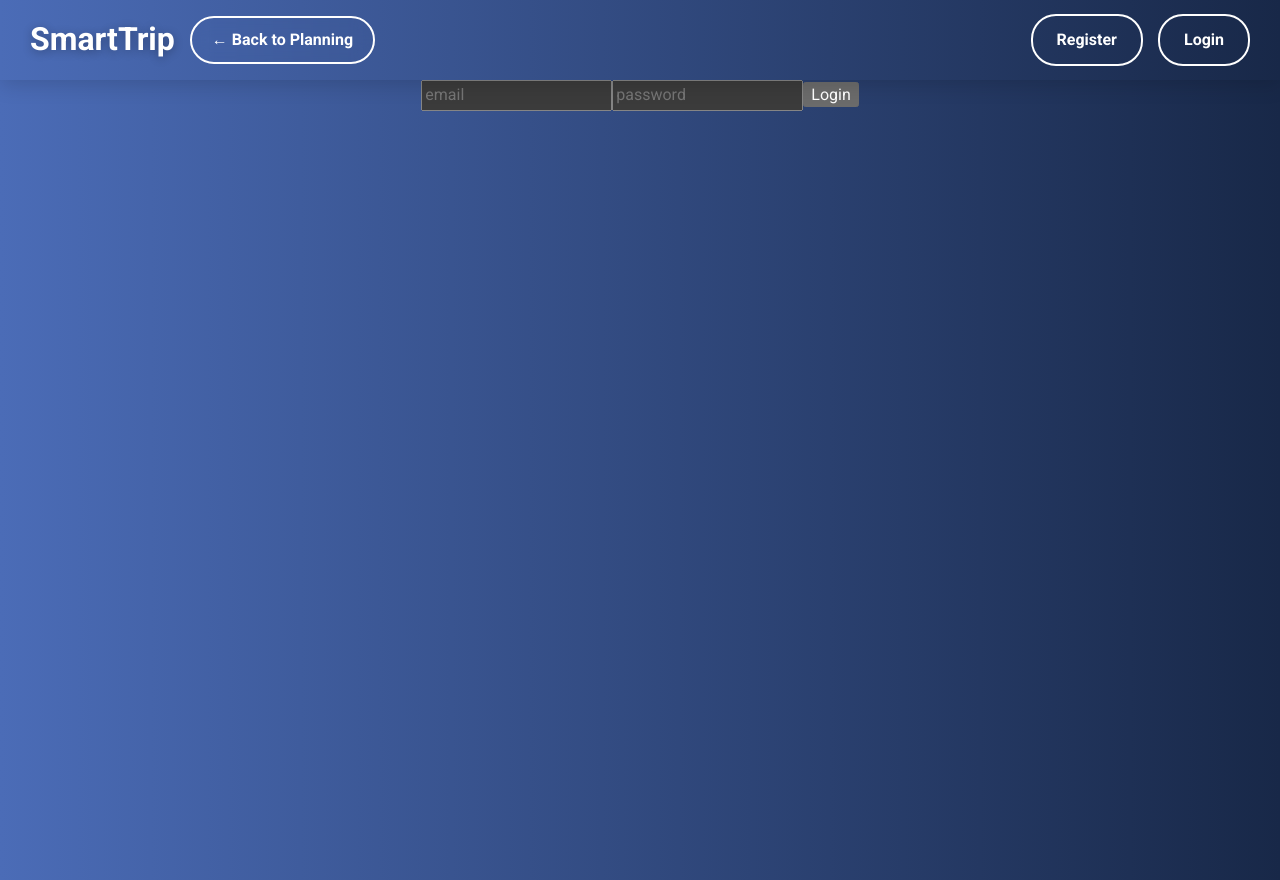
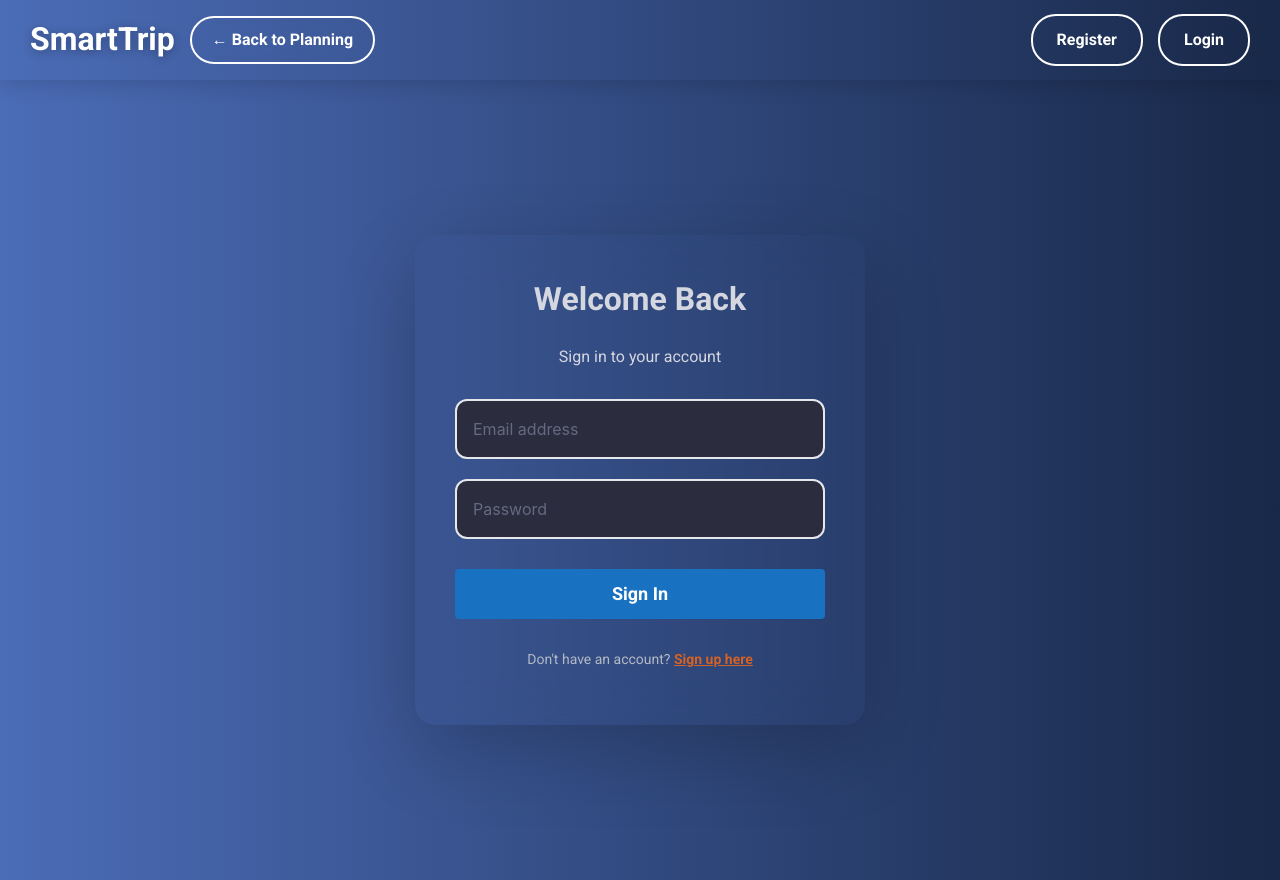
Before and after one commit to Arefaris/SmartTrip, a React (Vite) app in the folder frontend/: page /login in a window 1280 px wide. Built offline with nearby package versions, Linux system fonts and the light colour scheme; no server answers.

Commit message:
login form styling

```diff
--- a/frontend/src/App.tsx
+++ b/frontend/src/App.tsx
@@ -29,7 +29,7 @@ function App() {
 
             <div className="log-register cont">
                 <button>Register</button>
-                <button>Login</button>
+                <button onClick={() => navigate("/login")}>Login</button>
             </div>
 
         </div>
--- a/frontend/src/components/login/Login.tsx
+++ b/frontend/src/components/login/Login.tsx
@@ -1,15 +1,23 @@
 import React, { useRef, useState, type FormEvent } from 'react'
+import { Input, Button, Loader } from '@mantine/core';
+import { useNavigate } from 'react-router'
 import axios from 'axios'
+import "./style.css"
 const url = import.meta.env.VITE_BASE_URL
 
 export default function Login() {
+    const navigate = useNavigate()
     const emailRef = useRef<HTMLInputElement>(null)
     const passRef = useRef<HTMLInputElement>(null)
     const [successLogin, setSuccessLogin] = useState<string>("")
     const [error, setError] = useState<string>("")
+    const [isLoading, setIsLoading] = useState<boolean>(false)
 
     const handleLogin = async (e: FormEvent<HTMLFormElement>)=> {
         e.preventDefault()
+        setIsLoading(true)
+        setError("")
+        setSuccessLogin("")
 
         try {
             const response = await axios.post(`${url}/api/login`, {
@@ -21,30 +29,63 @@ export default function Login() {
 
             if(response.status === 200){
                 setSuccessLogin("Login successful, redirecting...")
+                setTimeout(() => {
+                    navigate("/")
+                }, 1500)
             }
 
         }catch(error: any){
-            setError(error.response.data.message)
+            setError(error.response?.data?.message || "Login failed. Please try again.")
+        } finally {
+            setIsLoading(false)
         }
-
-
     }
 
   return (
-     <div>
-          <form onSubmit={(e: FormEvent<HTMLFormElement>) => { handleLogin(e) }}>
-            <input type="email" required ref={emailRef} placeholder="email" />
-            <input
+    <div className="login-page">
+      <form className="submit-form" onSubmit={(e: FormEvent<HTMLFormElement>) => { handleLogin(e) }}>
+        <div className="container-form">
+          <h1 className="form-title">Welcome Back</h1>
+          <p className="form-subtitle">Sign in to your account</p>
+
+          <Input
+            type="email"
+            required
+            ref={emailRef}
+            placeholder="Email address"
+            size="lg"
+            className="form-input"
+          />
+          <Input
             required
             type="password"
             ref={passRef}
-              placeholder="password"
+            placeholder="Password"
             minLength={8}
             maxLength={30}
+            size="lg"
+            className="form-input"
           />
-            {error && <div style={{ color: 'red', fontSize: '14px' }}>{error}</div>}
-            {successLogin}
-            <input type="submit" value="Login" />
+
+          {error && <div className="error-message">{error}</div>}
+          {successLogin && <div className="success-message">{successLogin}</div>}
+
+          <Button
+            type="submit"
+            size="lg"
+            disabled={isLoading}
+            className="login-button"
+          >
+            {isLoading ? <Loader size="sm" color="white" /> : "Sign In"}
+          </Button>
+
+          <p className="register-link">
+            Don't have an account?{" "}
+            <span onClick={() => navigate("/register")} className="register-link-text">
+              Sign up here
+            </span>
+          </p>
+        </div>
       </form>
     </div>
   )
--- /dev/null
+++ b/frontend/src/components/login/style.css
@@ -0,0 +1,114 @@
+.login-page {
+    width: 100vw;
+    min-height: 100vh;
+    background: linear-gradient(90deg, #4b6cb7 0%, #182848 100%);
+    display: flex;
+    align-items: center;
+    justify-content: center;
+    padding: 20px;
+}
+
+.submit-form {
+    display: flex;
+    flex-direction: column;
+    justify-content: center;
+    align-items: center;
+    width: 100%;
+}
+
+.container-form {
+    display: flex;
+    width: 100%;
+    max-width: 450px;
+    flex-direction: column;
+    padding: 40px;
+    border-radius: 20px;
+    gap: 20px;
+    backdrop-filter: blur(20px);
+    box-shadow: 0 25px 80px rgba(0, 0, 0, 0.2);
+}
+
+.form-title {
+    font-size: 32px;
+    font-weight: 700;
+    text-align: center;
+    margin: 0;
+}
+
+.form-subtitle {
+    font-size: 16px;
+    text-align: center;
+    margin: 0 0 10px 0;
+}
+
+.form-input .mantine-Input-input {
+    height: 60px !important;
+    border: 2px solid #e5e7eb;
+    border-radius: 12px;
+    font-size: 16px;
+    padding: 0 16px;
+}
+
+.form-input .mantine-Input-input:focus {
+     border-color: #F58A50;
+    box-shadow: 0 0 0 3px rgba(102, 126, 234, 0.1);
+}
+
+.login-button {
+    height: 60px;
+    background: #d36225;
+    border: none;
+    border-radius: 12px;
+    font-size: 18px;
+    font-weight: 600;
+    margin-top: 10px;
+}
+
+.login-button:hover {
+    background: #d36225;
+    box-shadow: 0 10px 25px rgba(102, 126, 234, 0.3);
+}
+
+
+.login-button:disabled {
+    opacity: 0.7;
+    cursor: not-allowed;
+}
+
+.error-message {
+    color: #dc2626;
+    background: #fef2f2;
+    padding: 12px;
+    border-radius: 8px;
+    font-size: 14px;
+    text-align: center;
+    border: 1px solid #fecaca;
+}
+
+.success-message {
+    color: #059669;
+    background: #f0fdf4;
+    padding: 12px;
+    border-radius: 8px;
+    font-size: 14px;
+    text-align: center;
+    border: 1px solid #bbf7d0;
+}
+
+.register-link {
+    text-align: center;
+    color: #b3b9c5;
+    font-size: 14px;
+    margin-top: 10px;
+}
+
+.register-link-text {
+    color: #d36225;
+    cursor: pointer;
+    font-weight: 600;
+    text-decoration: underline;
+}
+
+.register-link-text:hover {
+    color: #d36225;
+}
--- a/frontend/src/components/plan/Plan.tsx
+++ b/frontend/src/components/plan/Plan.tsx
@@ -26,7 +26,6 @@ interface PlanData {
 
 export default function Plan() {
   const { plan } = useStore()
-  const navigate = useNavigate()
   const [apiPlanData, setApiPlanData] = React.useState<PlanData | null>(null)
   const [loading, setLoading] = React.useState(true)
   const [error, setError] = React.useState<string | null>(null)
```
Lines whose indentation alone changed are shown as unchanged.
